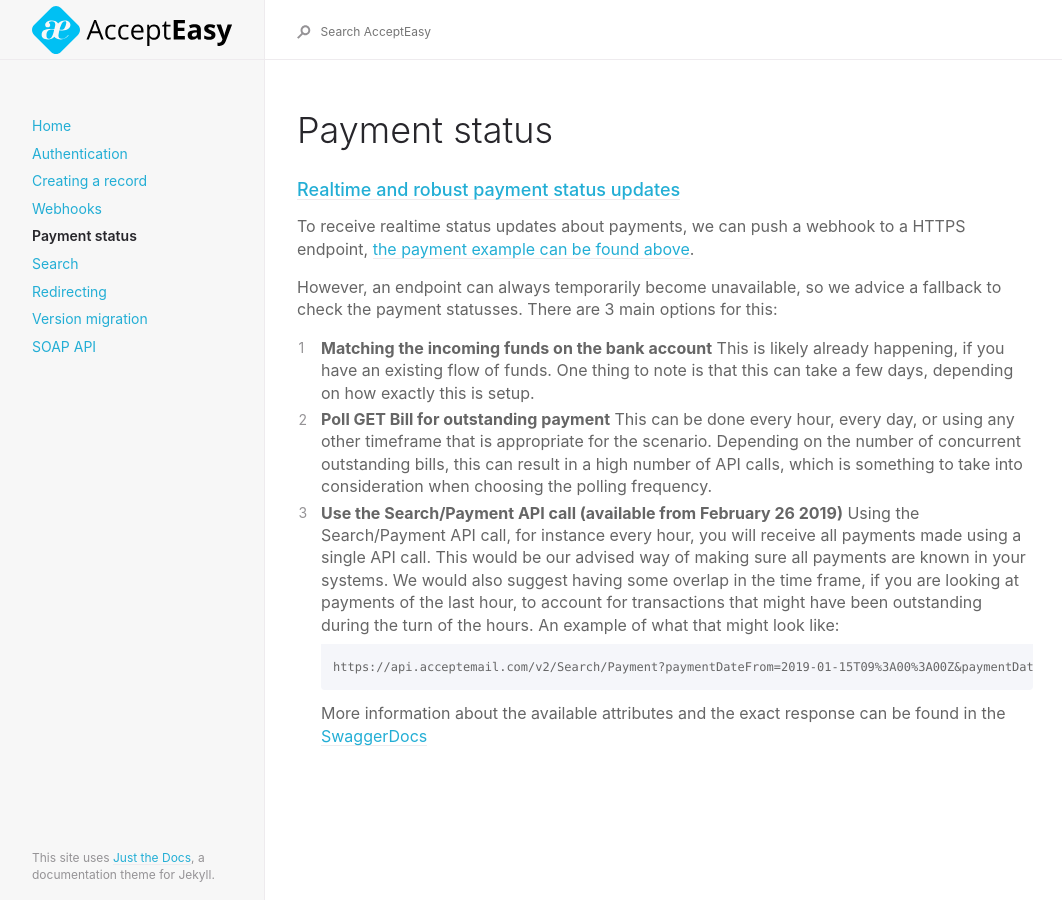
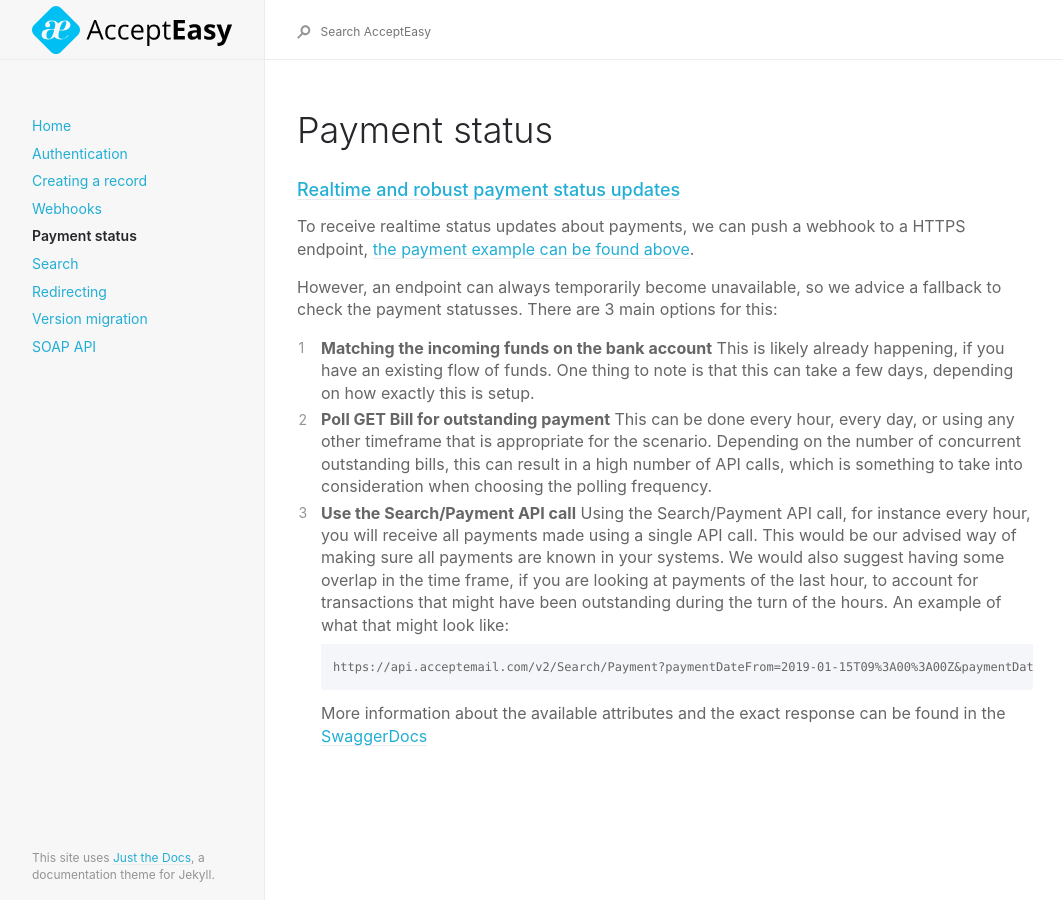
Before and after one commit to AcceptEmail/apidocs, a Jekyll site: the page built from docs/payment-status.md, in a window 1280 px wide. Shown: the whole page, without its empty margins (91-1153 px from the left). Built offline with Jekyll 4.4.1, drawn with Linux system fonts in a browser that asks for light colours.

Commit message:
Update payment-status.md

````diff
--- a/docs/payment-status.md
+++ b/docs/payment-status.md
@@ -17,10 +17,10 @@ However, an endpoint can always temporarily become unavailable, so we advice a f
 This is likely already happening, if you have an existing flow of funds. One thing to note is that this can take a few days, depending on how exactly this is setup.
 2. **Poll GET Bill for outstanding payment**
 This can be done every hour, every day, or using any other timeframe that is appropriate for the scenario. Depending on the number of concurrent outstanding bills, this can result in a high number of API calls, which is something to take into consideration when choosing the polling frequency.
-3. **Use the Search/Payment API call (available from February 26 2019)**
+3. **Use the Search/Payment API call**
 Using the Search/Payment API call, for instance every hour, you will receive all payments made using a single API call. This would be our advised  way of making sure all payments are known in your systems. We would also suggest having some overlap in the time frame, if you are looking at payments of the last hour, to account for transactions that might have been outstanding during the turn of the hours.
 An example of what that might look like:
 ```
 https://api.acceptemail.com/v2/Search/Payment?paymentDateFrom=2019-01-15T09%3A00%3A00Z&paymentDateTo=2019-01-16T09%3A00%3A00Z&type=Bills
 ```
-More information about the available attributes and the exact response can be found in the [SwaggerDocs](https://api-acp.acceptemail.com/swagger/ui/index#!/Search/Search_SearchPayment)
+More information about the available attributes and the exact response can be found in the [SwaggerDocs](https://api.acceptemail.com/swagger/ui/index#!/Search/Search_SearchPayment)
````
